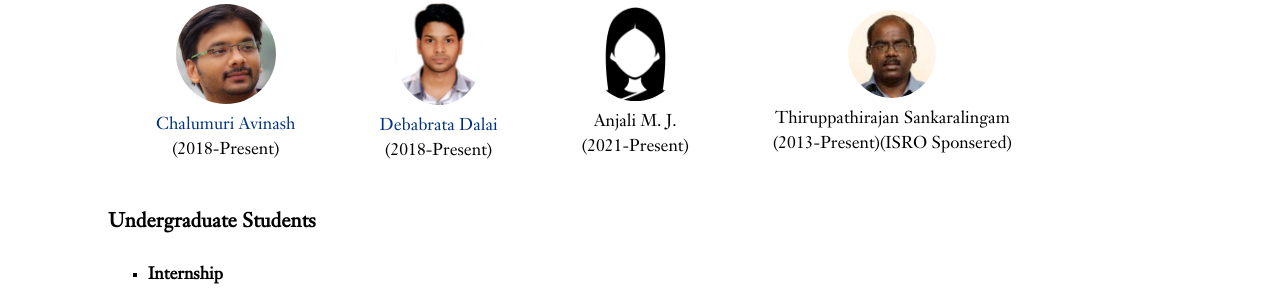
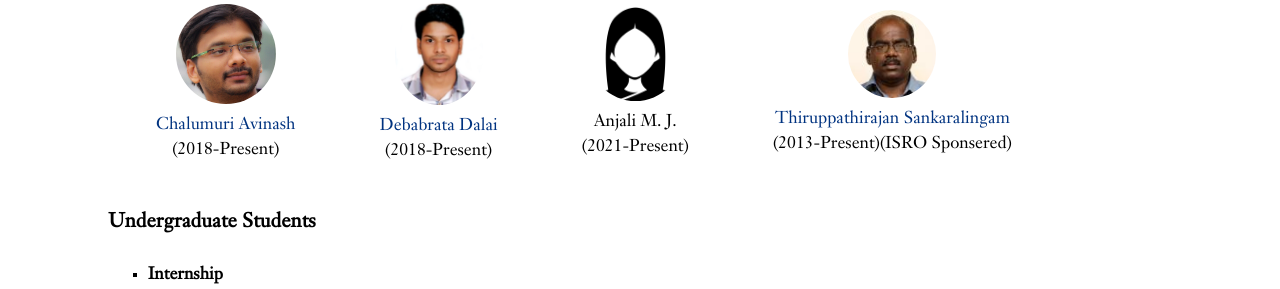
Before and after one commit to iist-sysnet/iist-sysnet.github.io, a Jekyll site: the page built from people.md, in a window 1280 px wide. Shown: the part 473-762 px from the top of the page. Built offline with Jekyll 4.4.1, drawn with Linux system fonts in a browser that asks for light colours; our own code applies the rules of GitHub Pages for plain Markdown files.

Commit message:
Update people.md

```diff
--- a/people.md
+++ b/people.md
@@ -22,7 +22,7 @@ Department of Avionics, IIST
 <td><figure align="center"><a href="https://www.linkedin.com/in/avinash-chalumuri-57ab2616b/"><img width="100px"  class="img-circle"  src="images/avinash.png"><figcaption>Chalumuri Avinash</figcaption></a>(2018-Present)</figure></td>
 <td><figure align="center"><a href="https://www.linkedin.com/in/debabrata-dalai-a88b6486"><img width="88px"  class="img-circle"  src="images/debabrata.png"><figcaption>Debabrata Dalai</figcaption></a>(2018-Present)</figure></td>
 <td><figure align="center"><img width="95px"  class="img-circle"  src="images/lady_icon.png"><figcaption>Anjali M. J.</figcaption>(2021-Present)</figure></td>
-<td><figure align="center"><img width="88px"  class="img-circle"  src="images/thirupatirajan.png"><figcaption>Thiruppathirajan Sankaralingam</figcaption>(2013-Present)(ISRO Sponsered)</figure></td>
+<td><figure align="center"><a href="https://www.linkedin.com/in/thiruppathirajan-sankaralingam-009a2811/"><img width="88px"  class="img-circle"  src="images/thirupatirajan.png"><figcaption>Thiruppathirajan Sankaralingam</figcaption></a>(2013-Present)(ISRO Sponsered)</figure></td>
 </tr>
 </table>
 
```
